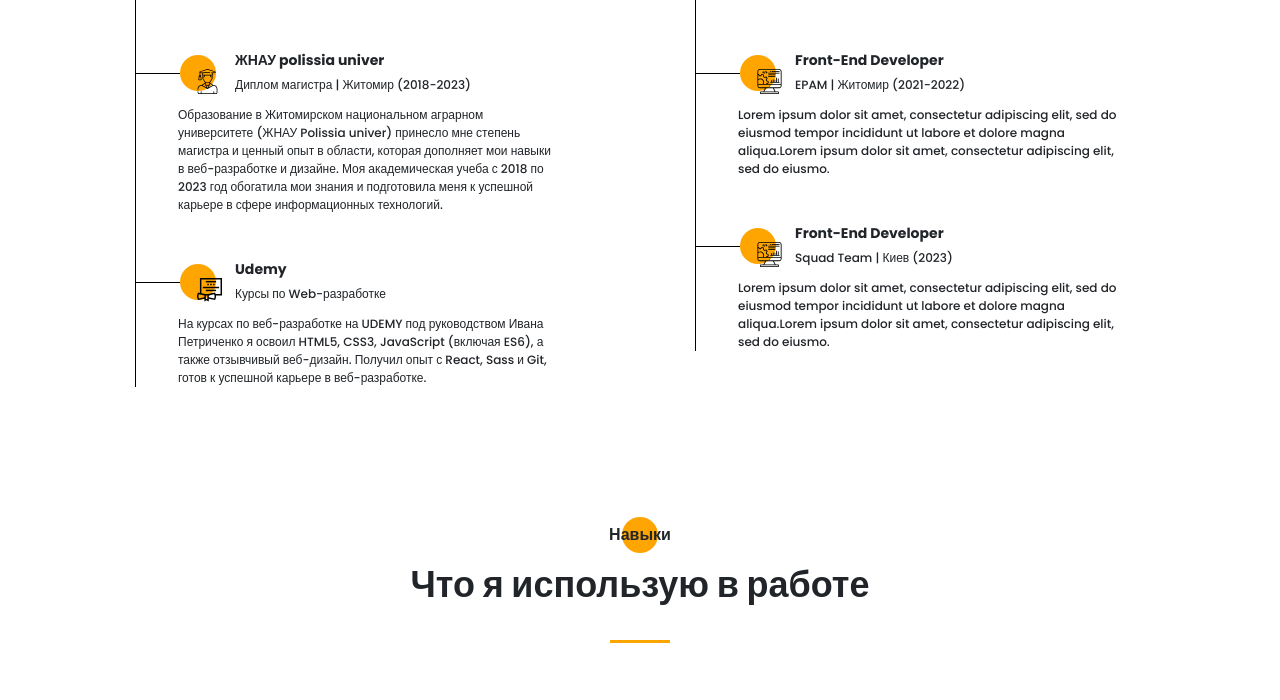
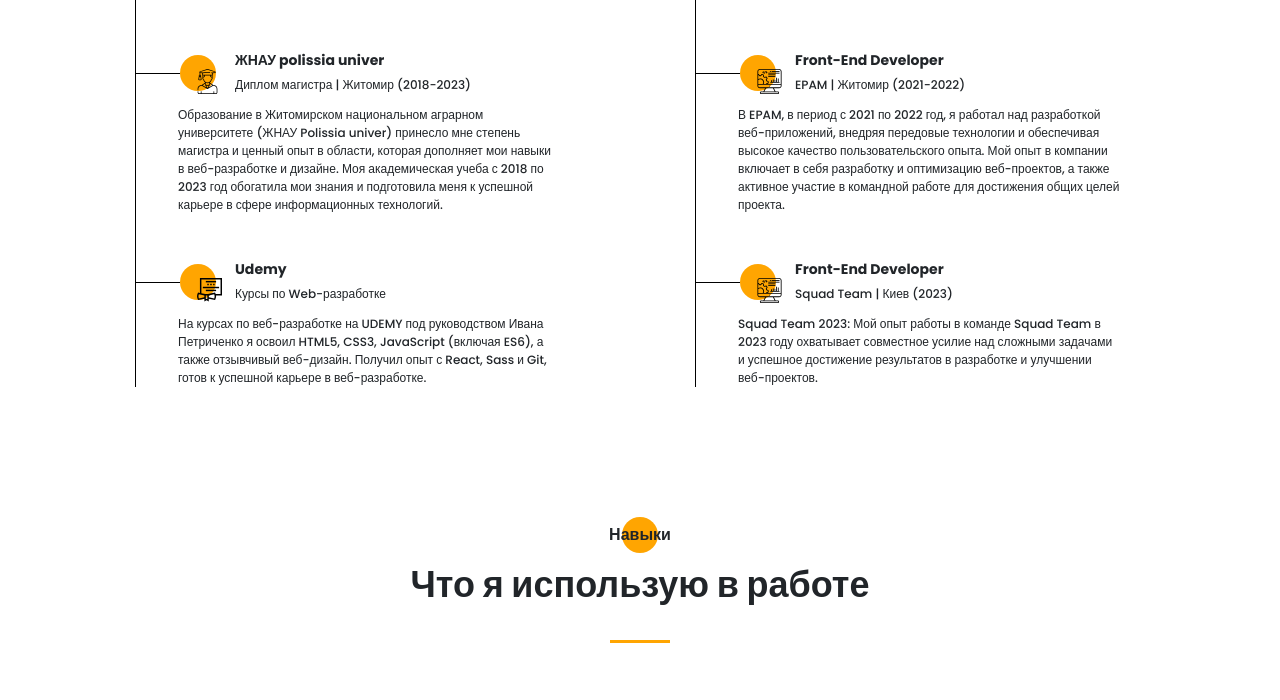
Before and after one commit to alex-HAMSTER/alex-HAMSTER.github.io, a plain HTML site: page portfolio/index.html in a window 1280 px wide. Shown: the part 1901-2601 px from the top of the page. Drawn offline with Linux system fonts and the light colour scheme.

Commit message:
add work exipirians description

```diff
--- a/portfolio/index.html
+++ b/portfolio/index.html
@@ -213,9 +213,7 @@
                                     <h4 class="title title_fz14">Front-End Developer</h4>
                                     <div class="resume__item-location">EPAM | Житомир (2021-2022)</div>
                                 </div>
-                                <p class="resume__item-body">Lorem ipsum dolor sit amet, consectetur adipiscing elit,
-                                    sed do eiusmod tempor incididunt ut labore et dolore magna aliqua.Lorem ipsum dolor
-                                    sit amet, consectetur adipiscing elit, sed do eiusmo.</p>
+                                <p class="resume__item-body">В EPAM, в период с 2021 по 2022 год, я работал над разработкой веб-приложений, внедряя передовые технологии и обеспечивая высокое качество пользовательского опыта. Мой опыт в компании включает в себя разработку и оптимизацию веб-проектов, а также активное участие в командной работе для достижения общих целей проекта.</p>
                             </div>
                         </li>
                         <li>
@@ -226,9 +224,7 @@
                                     <h4 class="title title_fz14">Front-End Developer</h4>
                                     <div class="resume__item-location">Squad Team | Киев (2023)</div>
                                 </div>
-                                <p class="resume__item-body">Lorem ipsum dolor sit amet, consectetur adipiscing elit,
-                                    sed do eiusmod tempor incididunt ut labore et dolore magna aliqua.Lorem ipsum dolor
-                                    sit amet, consectetur adipiscing elit, sed do eiusmo.</p>
+                                <p class="resume__item-body">Squad Team 2023: Мой опыт работы в команде Squad Team в 2023 году охватывает совместное усилие над сложными задачами и успешное достижение результатов в разработке и улучшении веб-проектов.</p>
                             </div>
                         </li>
                     </ul>
@@ -389,7 +385,7 @@
                             class="contacts__link"><img src="icons/social/instagram_straight.svg" alt="instagram">
                         </a>
                     </div>
-                    <div class="title title_fz14 contacts__text">Или оставьте ваши данные и я сама вам напишу:</div>
+                    <div class="title title_fz14 contacts__text">Или оставьте ваши данные и я сам вам напишу:</div>
                     <form action="#" class="contacts__form">
                         <div class="contacts__input"><input required name="name" id="name" type="text"> <label
                                 for="name">Ваше имя</label></div>
```
